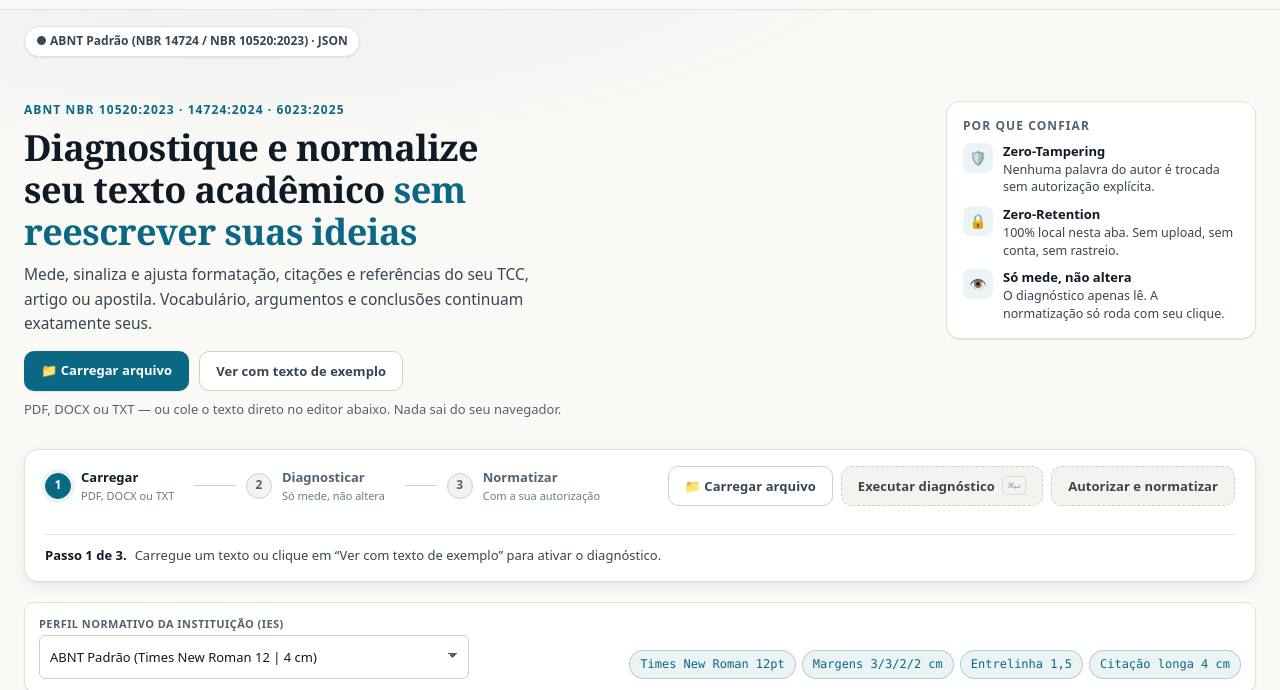
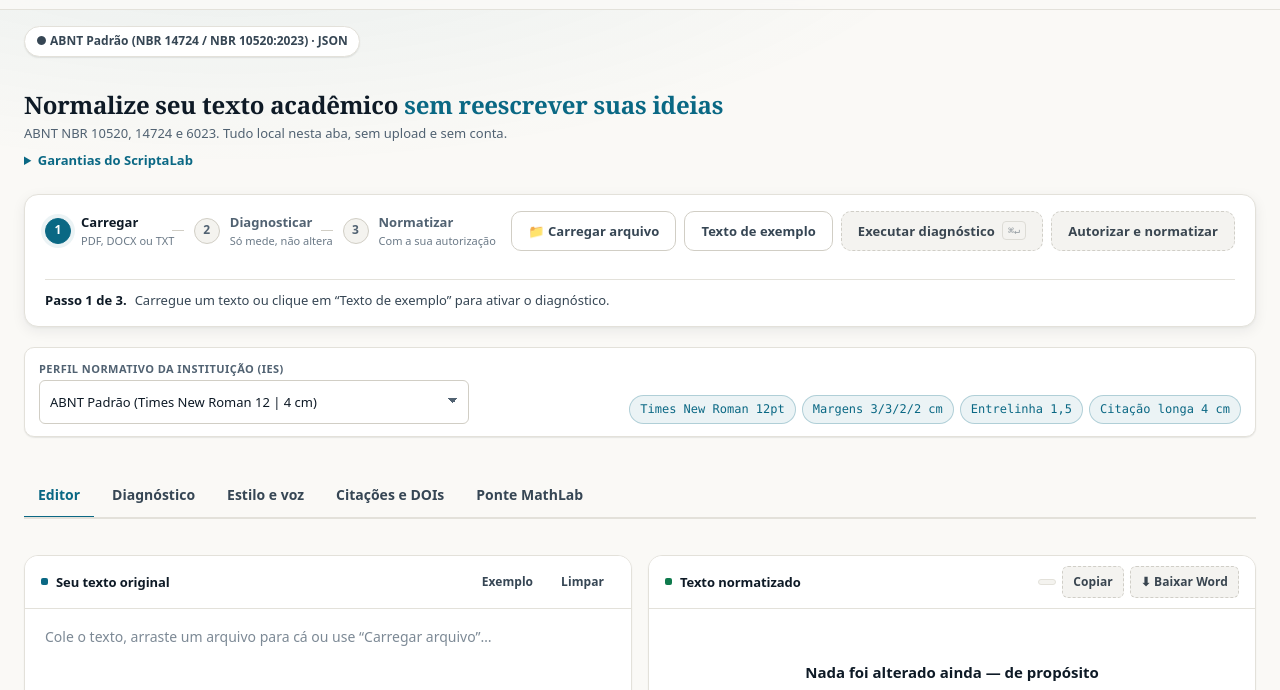
Before and after one commit to Prof-Ale/ScriptaLab, a website: page index.html in a window 1280 px wide. Shown: the part 55-745 px from the top of the page. Drawn offline with nearby package versions, Linux system fonts and the light colour scheme.

Commit message:
UI: enxuga o hero, editor visível na primeira tela e garantias em bloco recolhível
Co-Authored-By: Claude Sonnet 5.5 <noreply@anthropic.com>
Claude-Session: https://claude.ai/code/session_01UGTvXFGAEawtDAbSb8WBBG

```diff
--- a/index.html
+++ b/index.html
@@ -474,21 +474,13 @@ footer a:hover{color:var(--accent);text-decoration:underline}
 .btn:disabled{opacity:1!important;background:var(--surface-2)!important;color:var(--ink-2)!important;border:1px dashed var(--line-2)!important;cursor:not-allowed!important;box-shadow:none!important}
 .chip-profile{display:inline-flex;align-items:center;gap:6px;background:var(--surface);border:1px solid var(--line-2);color:var(--ink-1);font-weight:600;font-size:var(--fs-13);padding:6px 12px;border-radius:999px;cursor:pointer;min-height:40px;max-width:260px;overflow:hidden;text-overflow:ellipsis;white-space:nowrap}
 .chip-profile:hover{border-color:var(--accent);color:var(--accent)}
-.hero{padding:24px 0 10px}
-.hero-grid{display:grid;grid-template-columns:minmax(0,1fr) 310px;gap:22px;align-items:start}
-.hero-eyebrow{font-size:12px;font-weight:700;letter-spacing:.09em;text-transform:uppercase;color:var(--accent);margin:0 0 8px}
-.hero h1{font-family:var(--font-doc);font-size:clamp(24px,3.4vw,36px);line-height:1.16;letter-spacing:-.015em;margin:0 0 10px;font-weight:700;color:var(--ink-1);max-width:24ch}
+.hero{padding:14px 0 4px}
+.hero h1{font-family:var(--font-doc);font-size:clamp(19px,2.4vw,24px);line-height:1.2;letter-spacing:-.01em;margin:0 0 4px;font-weight:700;color:var(--ink-1)}
 .hero h1 em{font-style:normal;color:var(--accent)}
-.hero-sub{font-size:15.5px;color:var(--ink-2);margin:0 0 16px;max-width:60ch;line-height:1.55}
-.hero-ctas{display:flex;gap:10px;flex-wrap:wrap;align-items:center}
-.hero-note{font-size:var(--fs-13);color:var(--ink-3);margin:8px 0 0}
-.trust-card{background:var(--surface);border:1px solid var(--line);border-radius:var(--r-3);box-shadow:var(--shadow-1);padding:16px}
-.trust-card h2{font-size:12px;letter-spacing:.09em;text-transform:uppercase;color:var(--ink-3);margin:0 0 10px}
-.trust-card ul{list-style:none;margin:0;padding:0;display:grid;gap:10px}
-.trust-card li{display:flex;gap:10px;align-items:flex-start}
-.trust-ic{width:30px;height:30px;flex:none;border-radius:8px;background:var(--accent-soft);color:var(--accent);display:grid;place-items:center;font-size:14px;font-weight:700}
-.trust-card b{display:block;font-size:var(--fs-13);color:var(--ink-1);line-height:1.25}
-.trust-card p{margin:2px 0 0;font-size:12.5px;color:var(--ink-2);line-height:1.4}
+.hero-sub{font-size:var(--fs-13);color:var(--ink-3);margin:0 0 6px}
+.trust-lite{font-size:var(--fs-13);color:var(--ink-2)}
+.trust-lite summary{cursor:pointer;color:var(--accent);font-weight:600;width:max-content}
+.trust-lite ul{margin:6px 0 0;padding-left:18px;display:grid;gap:3px}
 .flow-hint-bar{width:100%;font-size:var(--fs-13);color:var(--ink-2);border-top:1px solid var(--line);padding-top:10px;margin-top:8px;display:flex;gap:8px;align-items:center;flex-wrap:wrap}
 .flow-hint-bar b{color:var(--ink-1)}
 .profile-row{display:flex;gap:14px;flex-wrap:wrap;align-items:flex-end;background:var(--surface);border:1px solid var(--line);border-radius:var(--r-2);padding:12px 14px;margin-bottom:12px;box-shadow:var(--shadow-1)}
@@ -522,11 +514,8 @@ footer a:hover{color:var(--accent);text-decoration:underline}
 .diff-proof-arrow{display:grid;place-items:center;background:var(--surface-2);color:var(--ink-2);font-weight:700;border-left:1px solid var(--line);border-right:1px solid var(--line)}
 .diff-proof-foot{padding:10px 16px;font-size:var(--fs-12);color:var(--ink-2);background:var(--surface-2);border-top:1px solid var(--line)}
 @media (max-width:1020px){
-  .hero-grid{grid-template-columns:1fr}
-  .trust-card ul{grid-template-columns:repeat(3,1fr)}
 }
 @media (max-width:820px){
-  .trust-card ul{grid-template-columns:1fr}
   .diff-proof-row{grid-template-columns:1fr}
   .diff-proof-arrow{padding:4px;border:none;border-top:1px solid var(--line);border-bottom:1px solid var(--line)}
   .btn,.btn-sm,.ws-tab,.icon-btn,.chip-profile{min-height:44px}
@@ -577,26 +566,16 @@ footer a:hover{color:var(--accent);text-decoration:underline}
 <div class="container">
 
   <section class="hero" aria-labelledby="pageTitle">
-    <div class="hero-grid">
-      <div>
-        <p class="hero-eyebrow">ABNT NBR 10520:2023 · 14724:2024 · 6023:2025</p>
-        <h1 id="pageTitle">Diagnostique e normalize seu texto acadêmico <em>sem reescrever suas ideias</em></h1>
-        <p class="hero-sub">Mede, sinaliza e ajusta formatação, citações e referências do seu TCC, artigo ou apostila. Vocabulário, argumentos e conclusões continuam exatamente seus.</p>
-        <div class="hero-ctas">
-          <label class="btn btn-primary" for="fileInput" role="button" tabindex="0">📁 Carregar arquivo</label>
-          <button class="btn btn-ghost" id="btnExampleHero" type="button" onclick="loadSampleAndFocus()">Ver com texto de exemplo</button>
-        </div>
-        <p class="hero-note">PDF, DOCX ou TXT — ou cole o texto direto no editor abaixo. Nada sai do seu navegador.</p>
-      </div>
-      <aside class="trust-card" aria-label="Garantias do ScriptaLab">
-        <h2>Por que confiar</h2>
-        <ul>
-          <li><span class="trust-ic" aria-hidden="true">🛡️</span><span><b>Zero-Tampering</b><p>Nenhuma palavra do autor é trocada sem autorização explícita.</p></span></li>
-          <li><span class="trust-ic" aria-hidden="true">🔒</span><span><b>Zero-Retention</b><p>100% local nesta aba. Sem upload, sem conta, sem rastreio.</p></span></li>
-          <li><span class="trust-ic" aria-hidden="true">👁️</span><span><b>Só mede, não altera</b><p>O diagnóstico apenas lê. A normatização só roda com seu clique.</p></span></li>
-        </ul>
-      </aside>
-    </div>
+    <h1 id="pageTitle">Normalize seu texto acadêmico <em>sem reescrever suas ideias</em></h1>
+    <p class="hero-sub">ABNT NBR 10520, 14724 e 6023. Tudo local nesta aba, sem upload e sem conta.</p>
+    <details class="trust-lite">
+      <summary>Garantias do ScriptaLab</summary>
+      <ul>
+        <li><b>Zero-Tampering:</b> nenhuma palavra sua é trocada sem autorização explícita.</li>
+        <li><b>Zero-Retention:</b> o texto não sai do navegador.</li>
+        <li><b>Só mede, não altera:</b> a normatização só roda com o seu clique.</li>
+      </ul>
+    </details>
   </section>
 
   <section class="flow" aria-label="Fluxo de trabalho em três etapas">
@@ -608,12 +587,13 @@ footer a:hover{color:var(--accent);text-decoration:underline}
     <div class="flow-actions">
       <label class="btn btn-ghost" for="fileInput">📁 Carregar arquivo</label>
       <input type="file" id="fileInput" accept=".pdf,.docx,.txt" hidden onchange="handleFileUpload(event)">
+      <button class="btn btn-ghost" id="btnExampleHero" type="button" onclick="loadSampleAndFocus()">Texto de exemplo</button>
       <button class="btn btn-primary" id="btnDiag" onclick="runDiagnostic()" disabled>Executar diagnóstico <kbd class="kbd-hint">⌘↵</kbd></button>
       <button class="btn btn-success" id="btnAuth" onclick="authorizeCorrections()" disabled>Autorizar e normatizar</button>
     </div>
     <div class="flow-hint-bar" id="flowHintBar" role="status" aria-live="polite">
       <b id="flowStepLabel">Passo 1 de 3.</b>
-      <span id="flowHintText">Carregue um texto ou clique em “Ver com texto de exemplo” para ativar o diagnóstico.</span>
+      <span id="flowHintText">Carregue um texto ou clique em “Texto de exemplo” para ativar o diagnóstico.</span>
     </div>
   </section>
 
@@ -1041,7 +1021,7 @@ function updateStepper(){
     if(stage===3){ stepLbl.textContent = "Concluído."; hintTxt.textContent = "Texto normatizado pronto para copiar ou baixar em Word — o original continua intacto."; }
     else if(stage===2){ stepLbl.textContent = "Passo 3 de 3."; hintTxt.textContent = "Diagnóstico pronto na aba Diagnóstico. Revise os itens e clique em “Autorizar e normatizar”."; }
     else if(stage===1){ stepLbl.textContent = "Passo 2 de 3."; hintTxt.textContent = "Texto carregado. Clique em “Executar diagnóstico” — ele só mede, não altera nada."; }
-    else { stepLbl.textContent = "Passo 1 de 3."; hintTxt.textContent = "Carregue um texto ou clique em “Ver com texto de exemplo” para ativar o diagnóstico."; }
+    else { stepLbl.textContent = "Passo 1 de 3."; hintTxt.textContent = "Carregue um texto ou clique em “Texto de exemplo” para ativar o diagnóstico."; }
   }
 }
 function updateFixes(n){
```
